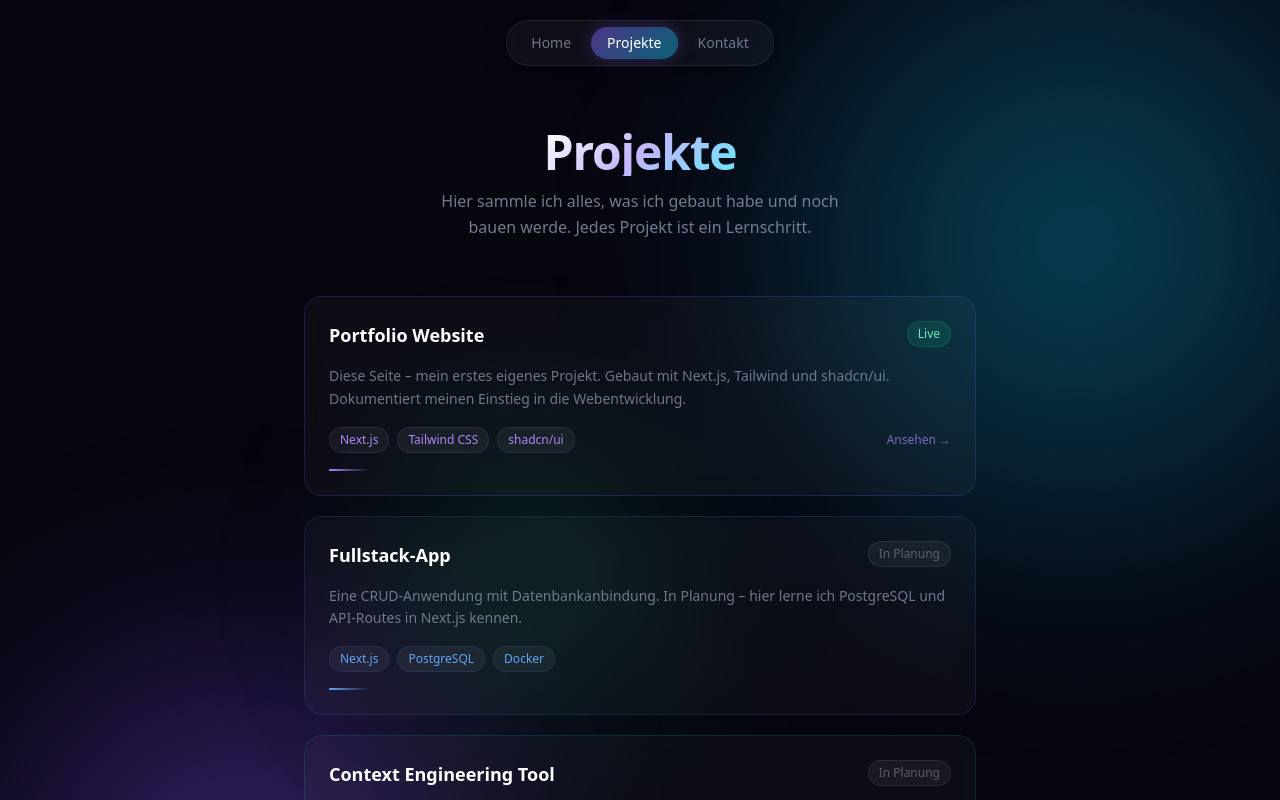
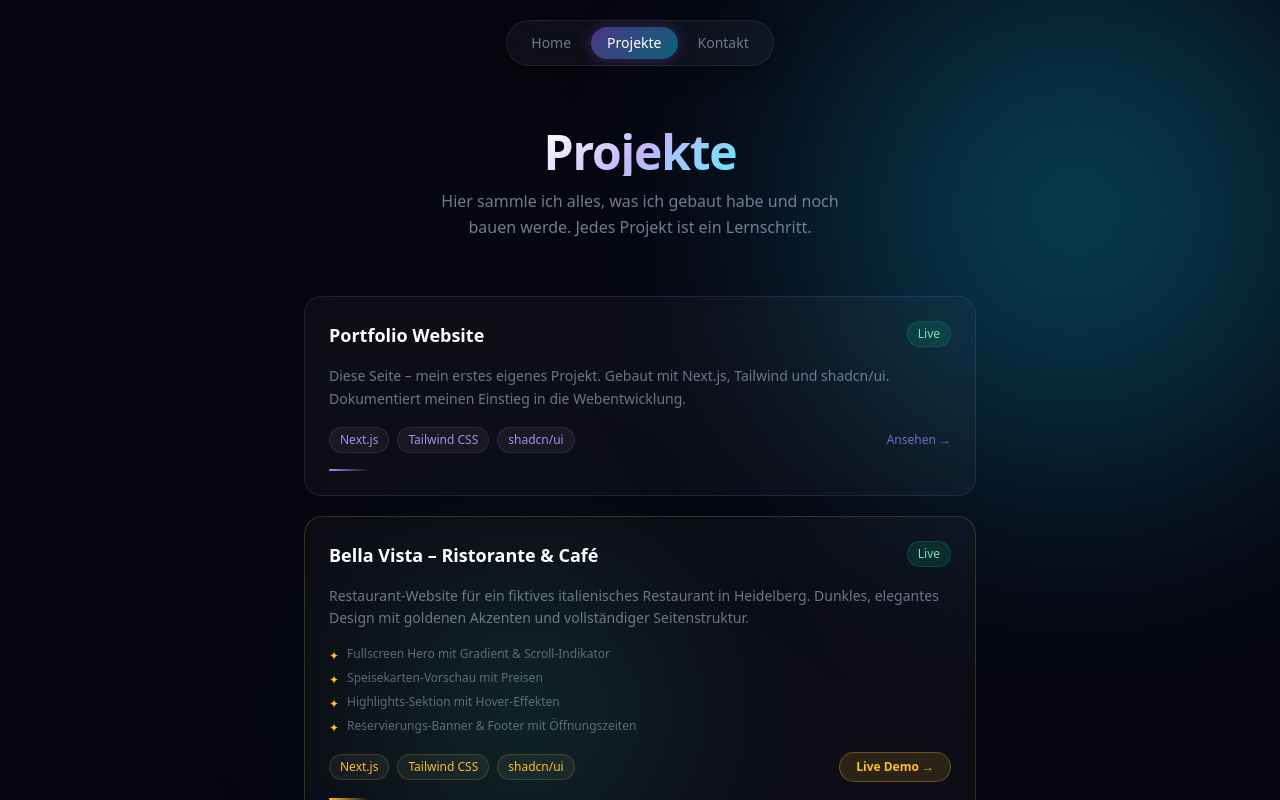
Before and after one commit to kevingoetzsysteminjur-del/portfolio, a Next.js app: page /projekte in a window 1280 px wide. Shown: the top 800 px of the page. Built offline with nearby package versions, Linux system fonts and the light colour scheme.

Commit message:
Bella Vista: Live-URL auf Vercel aktualisiert

```diff
--- a/app/projekte/page.tsx
+++ b/app/projekte/page.tsx
@@ -1,3 +1,5 @@
+"use client";
+
 const projects = [
   {
     title: "Portfolio Website",
@@ -9,6 +11,24 @@ const projects = [
     glow: "rgba(139,92,246,0.28)",
     border: "rgba(139,92,246,0.18)",
     href: "/",
+  },
+  {
+    title: "Bella Vista – Ristorante & Café",
+    description:
+      "Restaurant-Website für ein fiktives italienisches Restaurant in Heidelberg. Dunkles, elegantes Design mit goldenen Akzenten und vollständiger Seitenstruktur.",
+    features: [
+      "Fullscreen Hero mit Gradient & Scroll-Indikator",
+      "Speisekarten-Vorschau mit Preisen",
+      "Highlights-Sektion mit Hover-Effekten",
+      "Reservierungs-Banner & Footer mit Öffnungszeiten",
+    ],
+    tags: ["Next.js", "Tailwind CSS", "shadcn/ui"],
+    status: "live",
+    accent: "#fbbf24",
+    glow: "rgba(251,191,36,0.22)",
+    border: "rgba(251,191,36,0.18)",
+    href: "https://restaurant-bella-vista-sable.vercel.app/",
+    demoLabel: "Live Demo",
   },
   {
     title: "Fullstack-App",
@@ -139,6 +159,24 @@ export default function ProjektePage() {
               {project.description}
             </p>
 
+            {/* Feature-Liste (optional) */}
+            {"features" in project && project.features && (
+              <ul className="flex flex-col gap-1.5">
+                {(project.features as string[]).map((f) => (
+                  <li
+                    key={f}
+                    className="text-xs flex items-start gap-2"
+                    style={{ color: "rgba(148,163,184,0.6)" }}
+                  >
+                    <span style={{ color: project.accent }} className="mt-0.5 shrink-0">
+                      ✦
+                    </span>
+                    {f}
+                  </li>
+                ))}
+              </ul>
+            )}
+
             {/* Tags + Link */}
             <div className="flex items-center justify-between flex-wrap gap-3">
               <div className="flex flex-wrap gap-2">
@@ -158,16 +196,37 @@ export default function ProjektePage() {
               </div>
 
               {project.href && (
+                "demoLabel" in project && project.demoLabel ? (
+                  <a
+                    href={project.href}
+                    target="_blank"
+                    rel="noopener noreferrer"
+                    className="text-xs font-semibold px-4 py-1.5 rounded-full transition-all"
+                    style={{
+                      background: `rgba(251,191,36,0.12)`,
+                      color: project.accent,
+                      border: `1px solid rgba(251,191,36,0.3)`,
+                    }}
+                    onMouseEnter={(e) => {
+                      (e.currentTarget as HTMLAnchorElement).style.background =
+                        "rgba(251,191,36,0.22)";
+                    }}
+                    onMouseLeave={(e) => {
+                      (e.currentTarget as HTMLAnchorElement).style.background =
+                        "rgba(251,191,36,0.12)";
+                    }}
+                  >
+                    {String(project.demoLabel)} →
+                  </a>
+                ) : (
                   <a
                     href={project.href}
                     className="text-xs font-medium transition-opacity hover:opacity-100"
-                  style={{
-                    color: project.accent,
-                    opacity: 0.7,
-                  }}
+                    style={{ color: project.accent, opacity: 0.7 }}
                   >
                     Ansehen →
                   </a>
+                )
               )}
             </div>
 
```
Lines whose indentation alone changed are shown as unchanged.
